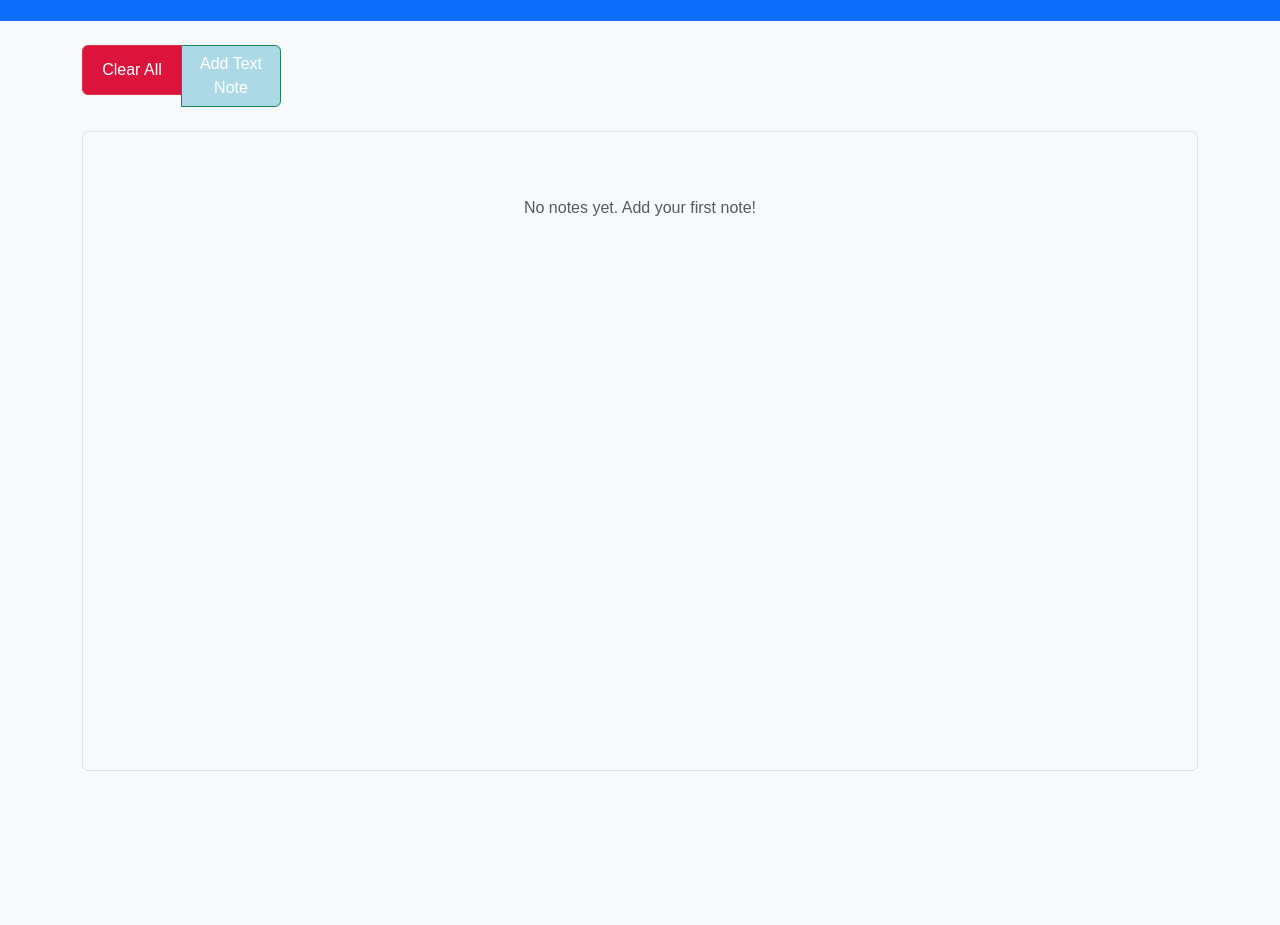
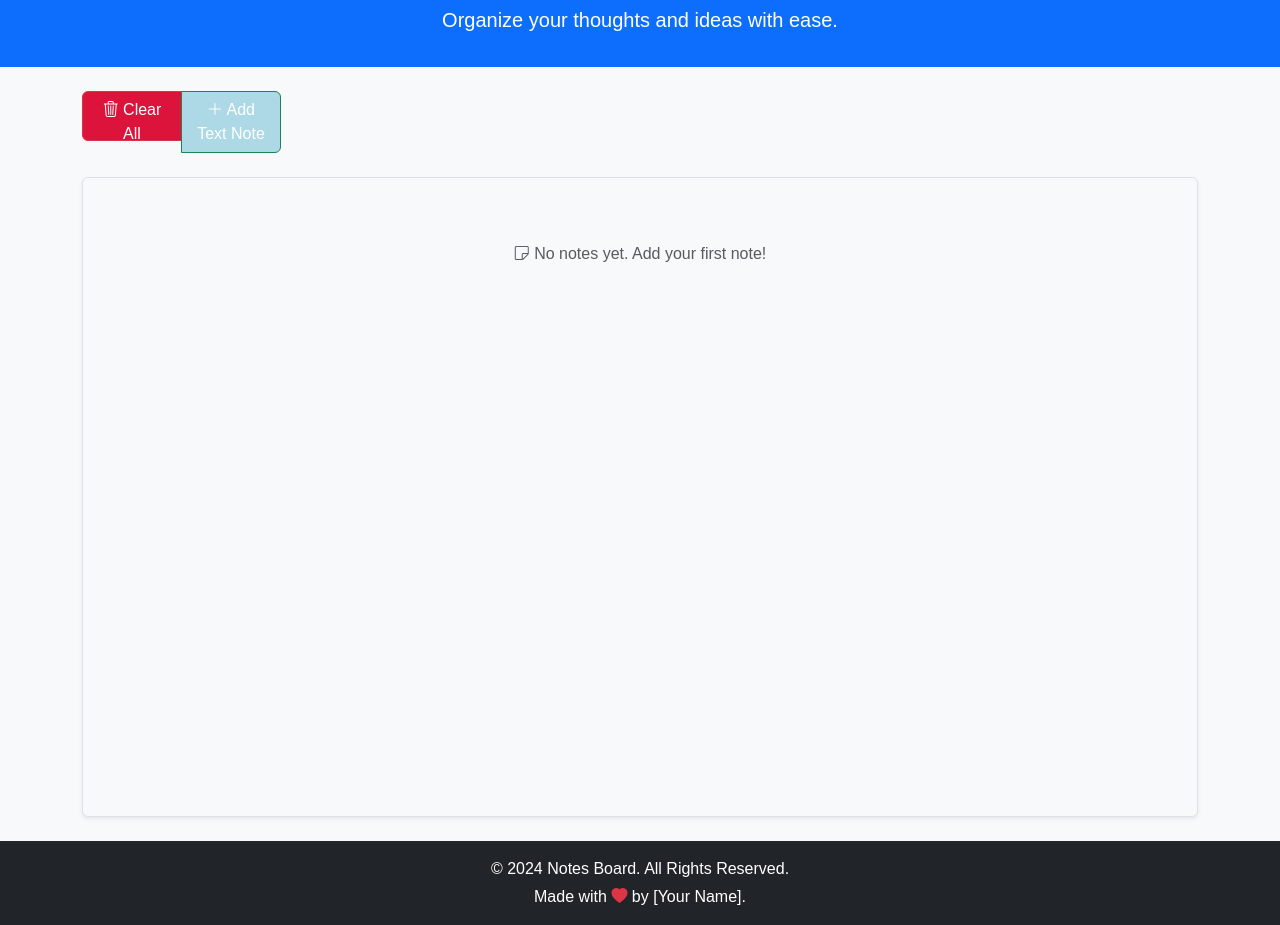
Before and after one commit to lesley-byte/Post-It-ly, a plain HTML site: page index.html in a window 1280 px wide. Shown: the part 77-1002 px from the top of the page. Before the commit the page ends 848 px from the top, so only its background shows below. Drawn offline with nearby package versions, Linux system fonts and the light colour scheme.

Commit message:
added shadows to notes and additional styling

```diff
--- a/index.html
+++ b/index.html
@@ -10,36 +10,44 @@
     <link rel="stylesheet" href="assets/style.css">
 </head>
 
-<body class="bg-light">
+<body class="bg-light d-flex flex-column min-vh-100">
     <!-- Header -->
     <header class="bg-primary text-white text-center py-3 mb-4">
         <h1 class="display-5">Notes Board</h1>
+        <p class="lead">Organize your thoughts and ideas with ease.</p>
     </header>
 
     <!-- Main Content -->
-    <main class="container">
+    <main class="container flex-grow-1">
         <!-- Control Panel -->
         <div class="d-flex justify-content-between align-items-center mb-4">
             <div class="btn-group" role="group" aria-label="Control Buttons">
                 <button id="clear-all-btn" class="btn btn-danger" data-bs-toggle="modal"
                     data-bs-target="#confirmClearModal">
-                    Clear All
+                    <i class="bi bi-trash3"></i> Clear All
                 </button>
                 <button id="add-note-btn" class="btn btn-success" data-bs-toggle="modal" data-bs-target="#addNoteModal">
-                    Add Text Note
+                    <i class="bi bi-plus-lg"></i> Add Text Note
                 </button>
             </div>
         </div>
 
         <!-- Notes Board -->
-        <div id="notes-board" class="position-relative bg-light border rounded"
+        <div id="notes-board" class="position-relative bg-light border rounded shadow-sm"
             style="height: 80vh; overflow-y: auto; padding: 16px;">
-            <p id="empty-state-message" class="text-muted text-center my-5">No notes yet. Add your first note!</p>
+            <p id="empty-state-message" class="text-muted text-center my-5">
+                <i class="bi bi-sticky"></i> No notes yet. Add your first note!
+            </p>
         </div>
+    </main>
 
-
-
-    </main>
+    <!-- Footer -->
+    <footer class="bg-dark text-white text-center py-3 mt-4">
+        <p class="mb-1">&copy; 2024 Notes Board. All Rights Reserved.</p>
+        <p class="mb-0">
+            Made with <i class="bi bi-heart-fill text-danger"></i> by [Your Name].
+        </p>
+    </footer>
 
     <!-- Modals -->
     <!-- Confirm Clear All Modal -->
@@ -94,6 +102,8 @@
     <script src="https://cdn.jsdelivr.net/npm/bootstrap@5.3.3/dist/js/bootstrap.bundle.min.js"
         integrity="sha384-YvpcrYf0tY3lHB60NNkmXc5s9fDVZLESaAA55NDzOxhy9GkcIdslK1eN7N6jIeHz"
         crossorigin="anonymous"></script>
+    <!-- Icons -->
+    <link href="https://cdn.jsdelivr.net/npm/bootstrap-icons/font/bootstrap-icons.css" rel="stylesheet">
     <!-- Custom Script -->
     <script src="script.js"></script>
 </body>
--- a/script.js
+++ b/script.js
@@ -350,6 +350,7 @@ function createNoteElement(noteData) {
   note.style.left = noteData.left || "0px";
   note.style.top = noteData.top || "0px";
   note.style.backgroundColor = noteData.color;
+  note.style.boxShadow = "0 0 10px rgba(0, 0, 0, 0.5)";
 
   // Create top bar for dragging
   const topBar = document.createElement("div");
@@ -366,6 +367,7 @@ function createNoteElement(noteData) {
   topBar.style.display = "flex";
   topBar.style.justifyContent = "space-between";
   topBar.style.alignItems = "center";
+  topBar.style.borderBottom = "1px solid rgba(0, 0, 0, 0.125)";
 
   // Create delete button
   const deleteButton = document.createElement("button");
@@ -384,7 +386,7 @@ function createNoteElement(noteData) {
 
   // Create content area for the note
   const contentArea = document.createElement("div");
-  contentArea.classList.add("note-content");
+  contentArea.classList.add("note-content", "card-body");
   contentArea.contentEditable = "true";
   contentArea.style.padding = "10px";
   contentArea.textContent = noteData.content;
```
